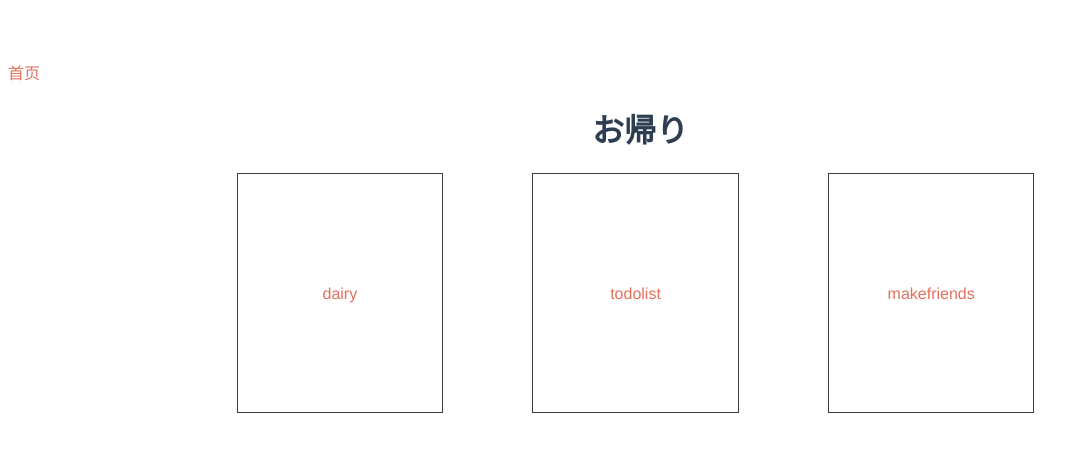
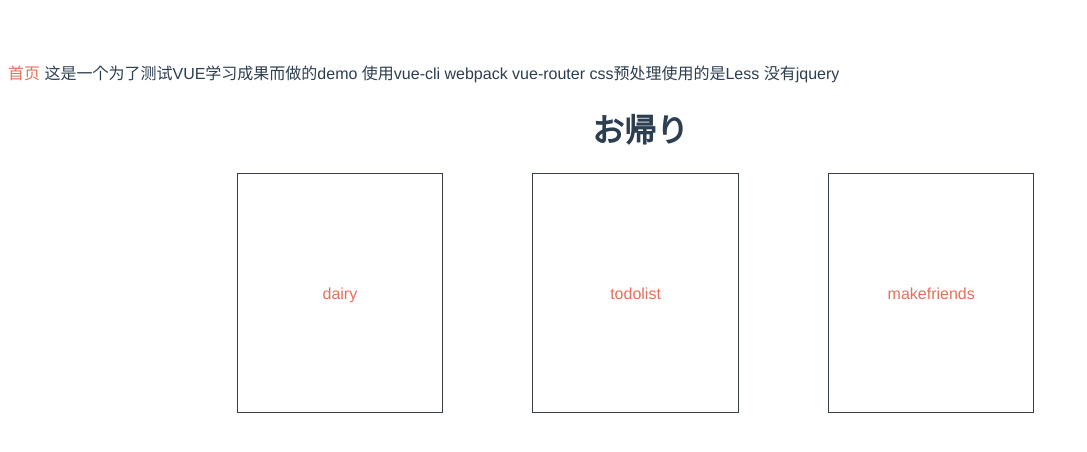
Before and after one commit to shinkai76/vue-practice, a Vue app: page /#/ in a window 1280 px wide. Shown: the top 452 px of the page, without its empty margins (0-1087 px from the left). Built offline with nearby package versions, Linux system fonts and the light colour scheme.

Commit message:
细节修改

```diff
--- a/src/App.vue
+++ b/src/App.vue
@@ -1,6 +1,10 @@
 <template>
 <div id="app">
   <a href="/">首页</a>
+  这是一个为了测试VUE学习成果而做的demo
+  使用vue-cli webpack vue-router
+  css预处理使用的是Less
+  没有jquery
   <router-view/>
 </div>
 </template>
--- a/src/main.js
+++ b/src/main.js
@@ -1,4 +1,3 @@
-// The Vue build version to load with the `import` command
 // (runtime-only or standalone) has been set in webpack.base.conf with an alias.
 import Vue from 'vue'
 import App from './App'
--- a/src/pages/pageDairy.vue
+++ b/src/pages/pageDairy.vue
@@ -53,7 +53,6 @@ export default {
 }
 </script>
 
-<!-- Add "scoped" attribute to limit CSS to this component only -->
 <style scoped lang="less">
 .dairy {
     width: 70vw;
--- a/src/pages/pageMakeFriends.vue
+++ b/src/pages/pageMakeFriends.vue
@@ -3,10 +3,10 @@
   <h2>...认识一下?</h2>
   <div>
     <img src="../assets/photo.jpeg" alt="photo" class="photo" title="伪">
-    <h3>西伯利亚大公<br /> doge·<s>so·cold·colder·</s>coldest-cooler VII</h3>
+    <h3>Zheng Yuan<br /> <s>qq249333013</s></h3>
   </div>
   <hr>
-  <label>你用微信不?
+  <label>你用微信不? 其实就想测试一下条件显示
   </label>
   <input type="radio" v-model="wx" value="yes" @click="on_yes">用啊~
   <input type="radio" v-model="wx" value="no" @click="on_no">抵制微信
--- a/src/pages/pageMyDemo.vue
+++ b/src/pages/pageMyDemo.vue
@@ -29,7 +29,6 @@ export default {
 }
 </script>
 
-<!-- Add "scoped" attribute to limit CSS to this component only -->
 <style scoped>
 .home {
   width: 70vw;
--- a/src/pages/pageTodoList.vue
+++ b/src/pages/pageTodoList.vue
@@ -23,7 +23,6 @@ export default {
 }
 </script>
 
-<!-- Add "scoped" attribute to limit CSS to this component only -->
 <style scoped lang="less">
 .container {
     width: 70vw;
```
